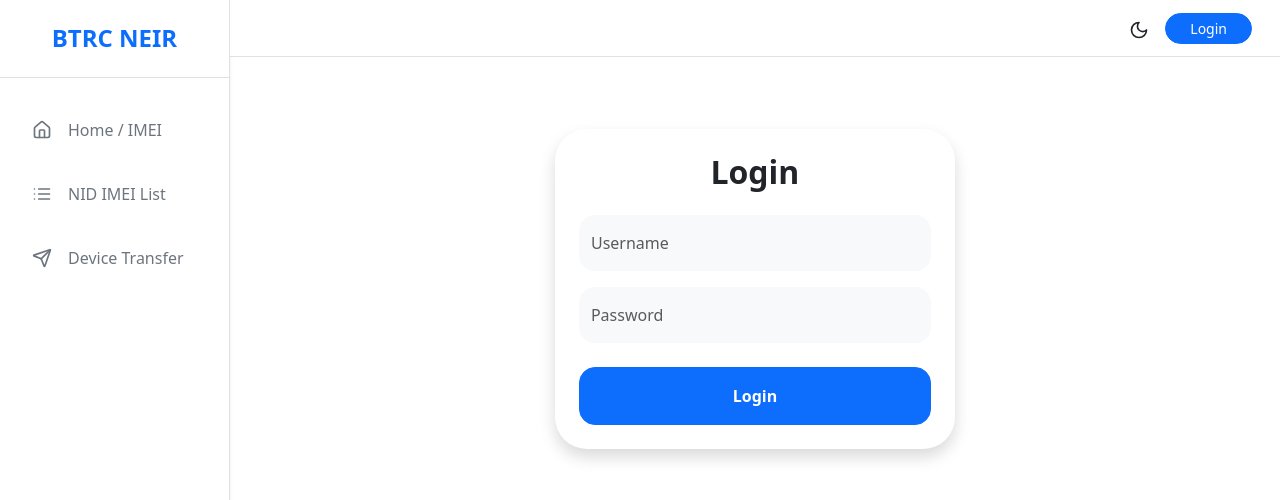
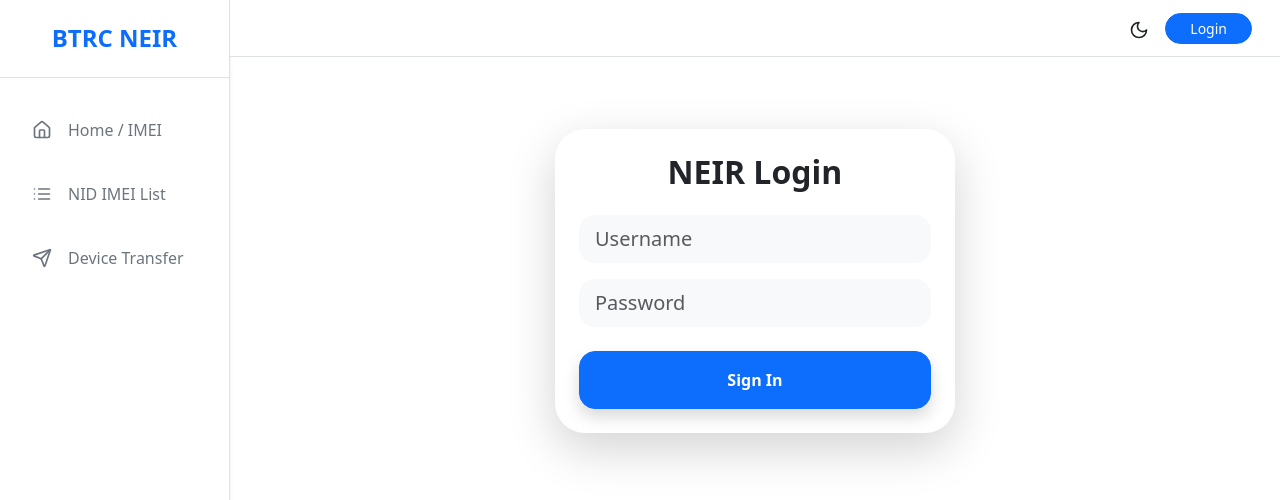
Before and after one commit to nayem-48ai/iMEi-BD, a Next.js app: page /login in a window 1280 px wide. Shown: the top 500 px of the page. Built offline with nearby package versions, Linux system fonts and the light colour scheme.

Commit message:
Update page.js

```diff
--- a/app/login/page.js
+++ b/app/login/page.js
@@ -1,18 +1,20 @@
 "use client";
 import { useState } from 'react';
+import LoadingSpinner from '@/components/LoadingSpinner';
 
 export default function LoginPage() {
-  const [user, setUser] = useState({ username: '', password: '' });
+  const [credentials, setCredentials] = useState({ username: '', password: '' });
   const [loading, setLoading] = useState(false);
 
-  const doLogin = async (e) => {
+  const handleLogin = async (e) => {
     e.preventDefault();
     setLoading(true);
+    try {
       const res = await fetch('/api/proxy', {
         method: 'POST',
         body: JSON.stringify({
           url: 'https://neir.btrc.gov.bd/api/authenticate-user',
-        payload: user
+          payload: credentials
         })
       });
       const data = await res.json();
@@ -20,20 +22,27 @@
         localStorage.setItem('token', data.idToken);
         window.location.href = '/profile';
       } else {
-      alert("Login Failed: " + (data.message || "Unknown error"));
+        alert(data.message || "Invalid credentials");
+      }
+    } catch (err) {
+      alert("Server Error");
     }
     setLoading(false);
   };
 
   return (
-    <div className="container mt-5">
-      <div className="card shadow border-0 p-4 mx-auto rounded-5" style={{ maxWidth: '400px' }}>
-        <h2 className="text-center fw-bold mb-4">Login</h2>
-        <form onSubmit={doLogin}>
-          <input className="form-control mb-3 py-3 rounded-4 bg-light border-0" placeholder="Username" required onChange={e => setUser({...user, username: e.target.value})} />
-          <input className="form-control mb-4 py-3 rounded-4 bg-light border-0" type="password" placeholder="Password" required onChange={e => setUser({...user, password: e.target.value})} />
-          <button className="btn btn-primary w-100 py-3 rounded-4 fw-bold" disabled={loading}>
-            {loading ? "Logging in..." : "Login"}
+    <div className="d-flex justify-content-center align-items-center mt-5">
+      <div className="card border-0 shadow-lg p-4 w-100" style={{ maxWidth: '400px', borderRadius: '30px' }}>
+        <h2 className="text-center fw-bold mb-4">NEIR Login</h2>
+        <form onSubmit={handleLogin}>
+          <div className="mb-3">
+            <input className="form-control form-control-lg bg-light border-0 rounded-4" placeholder="Username" required onChange={e => setCredentials({...credentials, username: e.target.value})} />
+          </div>
+          <div className="mb-4">
+            <input className="form-control form-control-lg bg-light border-0 rounded-4" type="password" placeholder="Password" required onChange={e => setCredentials({...credentials, password: e.target.value})} />
+          </div>
+          <button className="btn btn-primary w-100 py-3 rounded-4 fw-bold shadow" disabled={loading}>
+            {loading ? <LoadingSpinner size="sm" /> : "Sign In"}
           </button>
         </form>
       </div>
```
Lines whose indentation alone changed are shown as unchanged.
